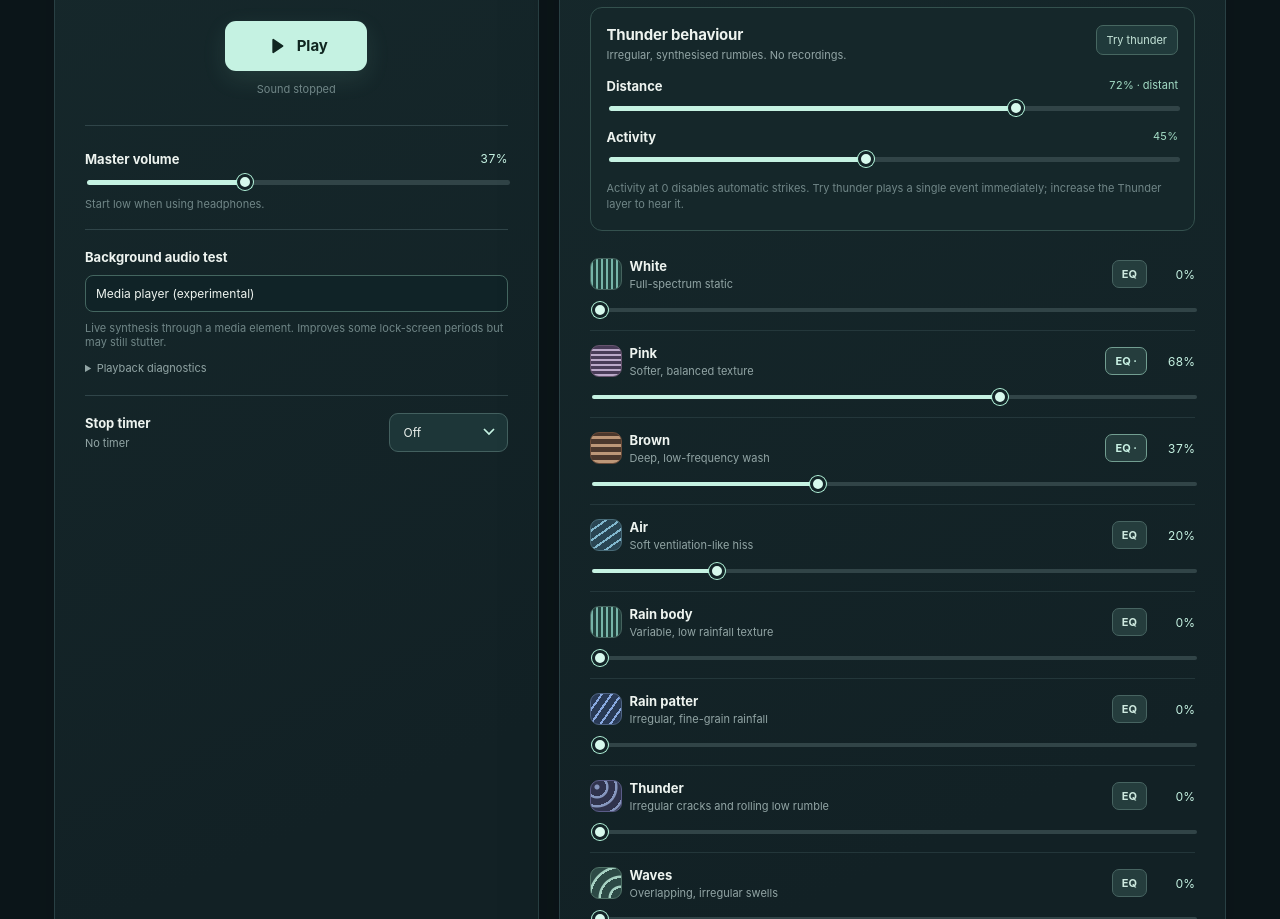
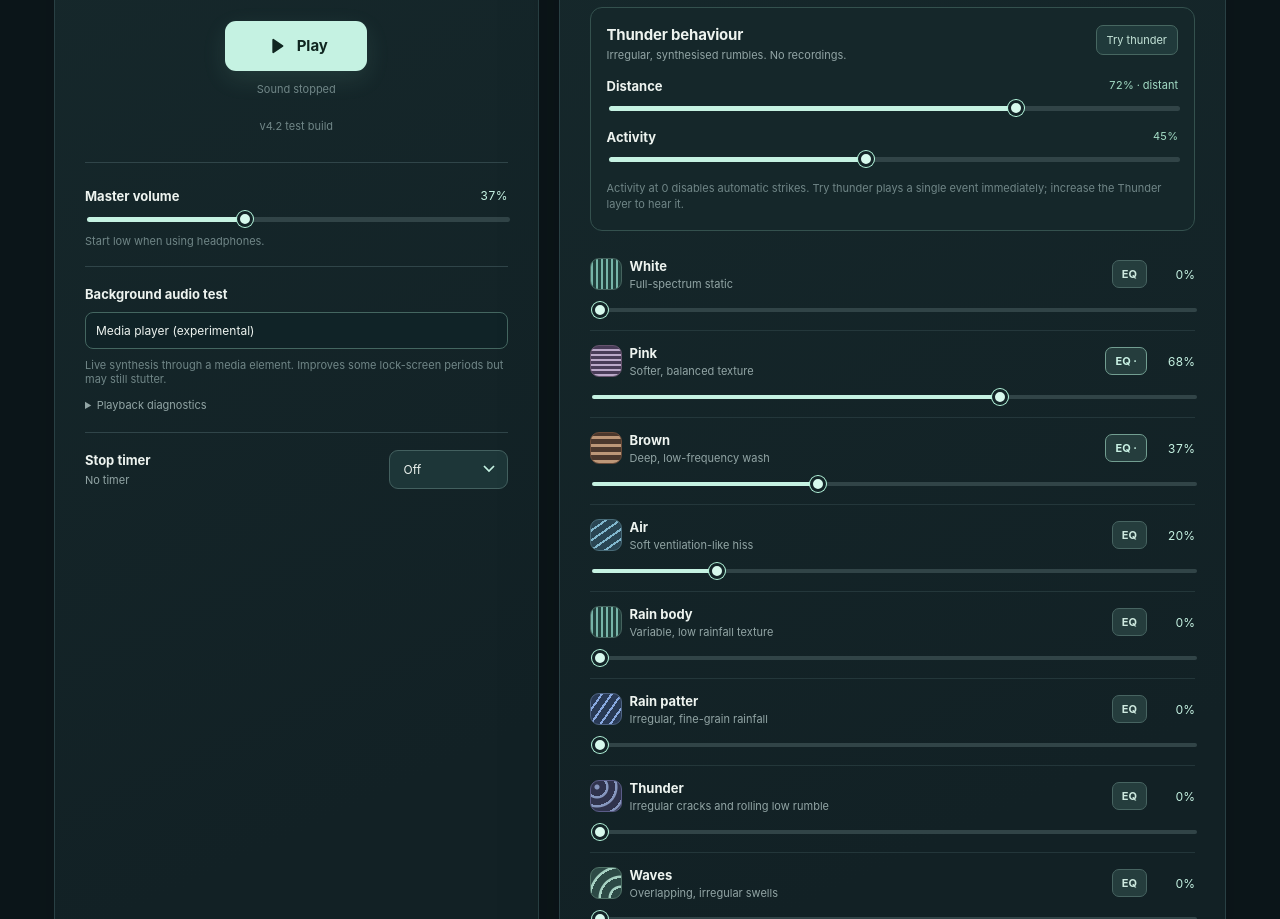
Before and after one commit to ajfisher/static, a website with bundled scripts: page index.html in a window 1280 px wide. Shown: the part 830-1749 px from the top of the page. Built offline with nearby package versions, Linux system fonts and the light colour scheme.

```diff
--- a/index.html
+++ b/index.html
@@ -67,6 +67,7 @@
               <span id="playLabel">Play</span>
             </button>
             <span id="statusText" class="play-status" role="status">Sound stopped</span>
+            <span class="micro-note">v4.2 test build</span>
           </div>
 
           <div class="master-section">
```
